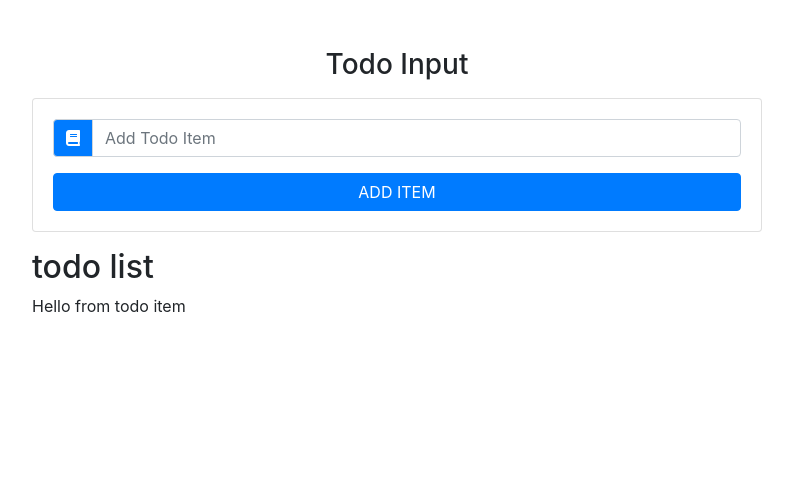
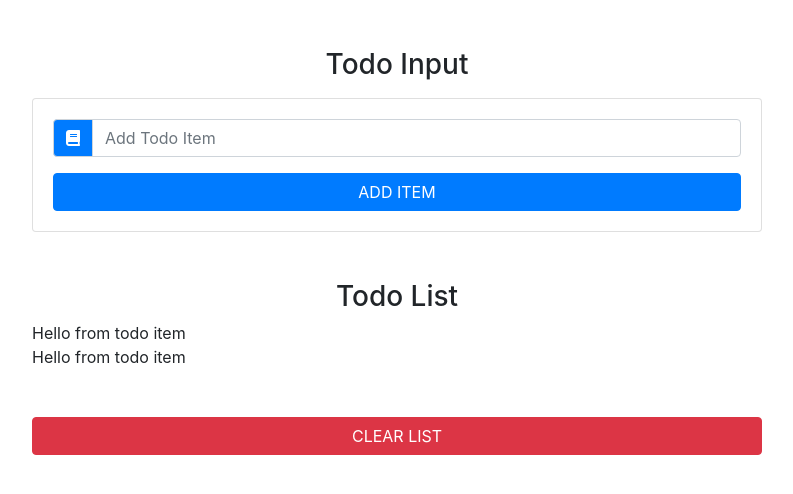
Before and after one commit to mahdifal/react-todo-list, a React (Create React App) app: page / in a window 1280 px wide. Shown: the top 494 px of the page, without its empty margins (243-1036 px from the left). Built offline with nearby package versions, Linux system fonts and the light colour scheme.

Commit message:
Working on todo list component

```diff
--- a/src/App.js
+++ b/src/App.js
@@ -23,17 +23,36 @@ class App extends Component {
 
   // methods
   handleChange = e => {
-    console.log("handle change");
+    this.setState({
+      item: e.target.value
+    });
   };
+
   handleSubmit = e => {
-    console.log("handle submit");
+    e.preventDefault();
+    const newItem = {
+      id: this.state.id,
+      title: this.state.item
+    };
+
+    const updatedItems = [...this.state.items, newItem];
+
+    this.setState({
+      items: updatedItems,
+      item: "",
+      id: uuid(),
+      editItem: false
+    });
   };
+
   clearList = () => {
     console.log("clear list");
   };
+
   handleDelete = id => {
     console.log(`handle delete ${id}`);
   };
+
   handleEdit = id => {
     console.log(`handle edit ${id}`);
   };
--- a/src/components/TodoList.jsx
+++ b/src/components/TodoList.jsx
@@ -1,13 +1,24 @@
 import React, { Component } from 'react'
-import Item from './TodoItem';
+import TodoItem from './TodoItem';
 
 export default class TodoList extends Component {
     render() {
+        const { items, clearList, handleDelete, handleEdit } = this.props;
         return (
-            <section>
-                <h2>todo list</h2>
-                <Item />
-            </section>
+            <ul className="list-group my-5">
+                <h3 className="text-capitalize text-center">todo list</h3>
+                {items.map(item => {
+                    return (
+                        <TodoItem
+                            key={item.id}
+                            title={item.title}
+                            handleDelete={() => handleDelete(item.id)}
+                            handleEdit={() => handleEdit(item.id)}
+                        />
+                    )
+                })}
+                <button className="btn btn-danger btn-block text-uppercase mt-5" onClick={() => clearList}>Clear List</button>
+            </ul>
         )
     }
 }
```
